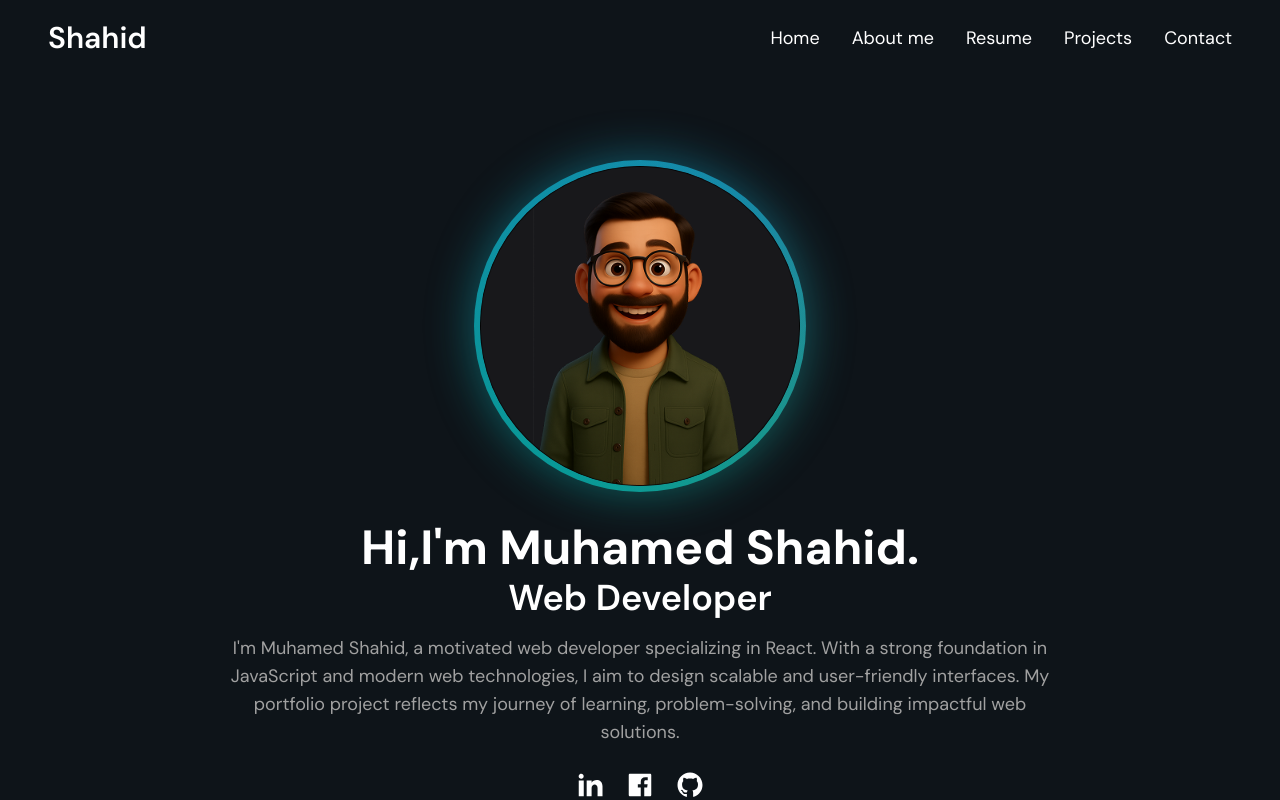
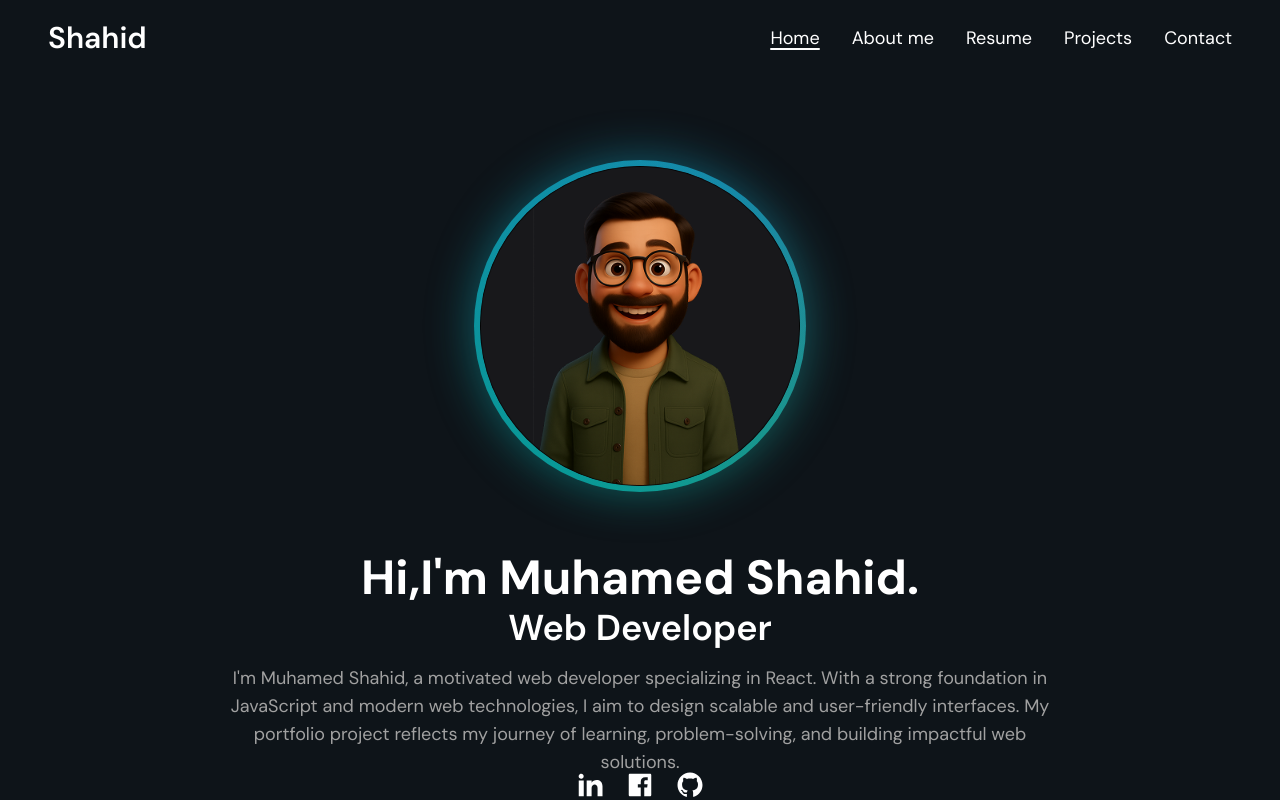
Before and after one commit to muhamed-shahid/Portfolio-website, a React (Vite) app: page / in a window 1280 px wide. Shown: the top 800 px of the page. Built offline with nearby package versions, Linux system fonts and the light colour scheme.

Commit message:
Adding animation

```diff
--- a/package.json
+++ b/package.json
@@ -13,7 +13,7 @@
     "@remixicon/react": "^4.7.0",
     "@tailwindcss/vite": "^4.1.16",
     "clsx": "^2.1.1",
-    "motion": "^12.23.24",
+    "motion": "^12.23.25",
     "react": "^19.1.1",
     "react-dom": "^19.1.1",
     "tailwind-merge": "^3.3.1",
--- a/src/components/About.jsx
+++ b/src/components/About.jsx
@@ -3,7 +3,7 @@ import { aboutItems } from '../constant/data'
 
 const About = () => {
   return (
-    <section className='section bg-secondary-clr'>
+    <section className='section bg-secondary-clr' id='about'>
         <div className="container">
             <h2>About me</h2>
             <p className="mt-3 mb-9">
--- a/src/components/Contact.jsx
+++ b/src/components/Contact.jsx
@@ -4,7 +4,7 @@ import { RiGithubFill, RiLinkedinBoxFill } from '@remixicon/react'
 
 const Contact = () => {
   return (
-    <section className='py-20'>
+    <section className='py-20' id='contact'>
         <div className='container grid gap-10 md:grid-cols-2 md:divide-x md:divide-neutral-800'>
         {/* content */}
         <div >
--- a/src/components/Experience.jsx
+++ b/src/components/Experience.jsx
@@ -3,7 +3,7 @@ import { ResumeItems } from '../constant/data'
 
 const Experience = () => {
   return (
-    <section className='section'>
+    <section className='section' id='resume'>
         <div className="container">
             <h2>My Resume</h2>
             {/* Wrapper */}
--- a/src/components/Header.jsx
+++ b/src/components/Header.jsx
@@ -4,6 +4,13 @@ import { navItems } from '../constant/data'
 const Header = () => {
     const [isOpen,setIsopen] = useState(false)
     const headerRef = useRef(null)
+
+    const [activeLink , setActiveLink] = useState(navItems[0].id)
+
+    const activeLinkClick = (id)=>{
+        setActiveLink(id)
+        setIsopen(false)
+    }
 
 useEffect(()=>{
     const handleScroll = () => {
@@ -36,10 +43,11 @@ useEffect(()=>{
                     {navItems.map(item=>(
                         <li key={item.id}>
                             <a href={item.href}
-                             className='text-lg y-3 relative after:absolute
+                             className={`text-lg y-3 relative after:absolute
                               after:bottom-0 after:left-0
                               after:bg-white after:w-0 after:h-0.5
-                               after:rounded hover:after:w-full after:transition-[width] duration-300 '>{item.label}</a>
+                               after:rounded hover:after:w-full after:transition-[width] duration-300 ${activeLink === item.id ? "after:w-full" : ""}`}
+                               onClick={()=>handleLinkClick(item.id)}>{item.label}</a>
                         </li>
                     ))}
                 </ul>
@@ -48,10 +56,10 @@ useEffect(()=>{
              <ul className='hidden lg:flex gap-8 items-center'>
                     {navItems.map(item=>(
                         <li key={item.id}>
-                            <a href={item.href} className='text-lg y-3 relative after:absolute
+                            <a href={item.href} className={`text-lg y-3 relative after:absolute
                               after:bottom-0 after:left-0
                               after:bg-white after:w-0 after:h-0.5
-                               after:rounded hover:after:w-full after:transition-[width] duration-300 '>{item.label}</a>
+                               after:rounded hover:after:w-full after:transition-[width] duration-300  ${activeLink === item.id ? "after:w-full" : ""}`}  onClick={()=>handleLinkClick(item.id)}>{item.label}</a>
                         </li>
                     ))}
                 </ul>
--- a/src/components/Hero.jsx
+++ b/src/components/Hero.jsx
@@ -3,39 +3,52 @@ import { heroIcons } from '../constant/data'
 import Button from './Button'
 import { BackgroundGradient } from './ui/BackgroundGradient'
 
+
+// motion
+
+import { motion } from 'motion/react'
+import { fadeIn, fadeInUp, staggerContainer } from './motion/animation'
+
 const Hero = () => {
   return (
-    <section className='py-28 lg:pt-40'>
-        <div className="container flex flex-col items-center">
+    <section className='py-28 lg:pt-40' id='home'>
+        <motion.div
+          variants={staggerContainer}
+          initial='hidden'
+          whileInView='show'
+          viewport={{once: true}}
+          className="container flex flex-col items-center">
             {/* image */}
+            <motion.div variants={fadeIn}>
             <BackgroundGradient className="w-70 h-70 lg:w-80 lg:h-80 rounded-full bg-zinc-900">
             <figure className='rounded-full overflow-hidden'>
                 <img src="/images/avatar.png" alt="Muhamed Shahid"  width={452} height={452}/>
             </figure>
             </BackgroundGradient>
+            </motion.div>
             <div className='text-center mt-8'>
-              <h1 className='text-3xl lg:text-5xl mb-1.5 font-bold'>Hi,I'm Muhamed Shahid.</h1>
-              <h2>Web Developer</h2>
-              <p className='max-w-[820px] mx-auto mt-4 mb-6'>I'm Muhamed Shahid, a motivated web developer specializing in React. With a strong foundation in JavaScript and modern web technologies, I aim to design scalable and user-friendly interfaces. My portfolio project reflects my journey of learning, problem-solving, and building impactful web solutions.</p>
+              <motion.h1 variants={fadeInUp} className='text-3xl lg:text-5xl mb-1.5 font-bold'>Hi,I'm Muhamed Shahid.</motion.h1>
+              <motion.h2 variants={fadeInUp}>Web Developer</motion.h2>
+              <motion.p variants={fadeInUp} className='max-w-[820px] mx-auto mt-4 mb-6'>I'm Muhamed Shahid, a motivated web developer specializing in React. With a strong foundation in JavaScript and modern web technologies, I aim to design scalable and user-friendly interfaces. My portfolio project reflects my journey of learning, problem-solving, and building impactful web solutions.</motion.p>
 
-              <div className="flex items-center justify-center gap-5">
+              <motion.div variants={fadeIn} className="flex items-center justify-center gap-5">
                 {heroIcons.map(icon => (
                   <a href="#" target='-blank' className='hover:text-indigo-400 transition-colors'>
                     <icon.icon size={30}/>
                   </a>
                 ))}
-              </div>
+              </motion.div>
               {/* btn wrapper */}
-              <div className="mt-10 flex items-center justify-center flex-wrap gap-5">
+              <motion.div variants={fadeInUp} className="mt-10 flex items-center justify-center flex-wrap gap-5">
                 <Button label="Download CV" classes="primary-btn" icon/>
                 <Button label="Let's Collaborate" classes="secondary-btn"/>
-              </div>
+              </motion.div>
             </div>
 
             {/* content */}
 
 
-        </div>
+        </motion.div>
     </section>
   )
 }
--- a/src/components/Projects.jsx
+++ b/src/components/Projects.jsx
@@ -4,7 +4,7 @@ import { ProjectsItems } from '../constant/data'
 
 const Projects = () => {
   return (
-    <section>
+    <section id='projects'>
         <div className="container">
             {/* Title */}
             <h2>Recent Projects</h2>
--- /dev/null
+++ b/src/components/motion/animation.js
@@ -0,0 +1,42 @@
+import { filter } from "motion/react-client";
+
+export const staggerContainer = {
+    hidden:{},
+    show:{
+        transition:{
+
+        },
+    },
+};
+
+export const fadeIn = {
+    hidden:{
+        opacity:0,
+        filter:"blur(8px)",
+    },
+
+    show:{
+        opacity:1,
+        filter:"blur(0)",
+        transition:{
+            duration:0.7,
+            ease:"easeIn"
+        }
+    }
+}
+export const fadeInUp = {
+    hidden:{
+        y:30,
+        opacity:0,
+        filter:"blur(5px)",
+    },
+
+    show:{
+        opacity:1,
+        filter:"blur(0)",
+        transition:{
+            duration:0.7,
+            ease:"easeOut"
+        }
+    }
+}
```
Also changed, not shown: 1 other file (tests, documents, lock files or other folders).
